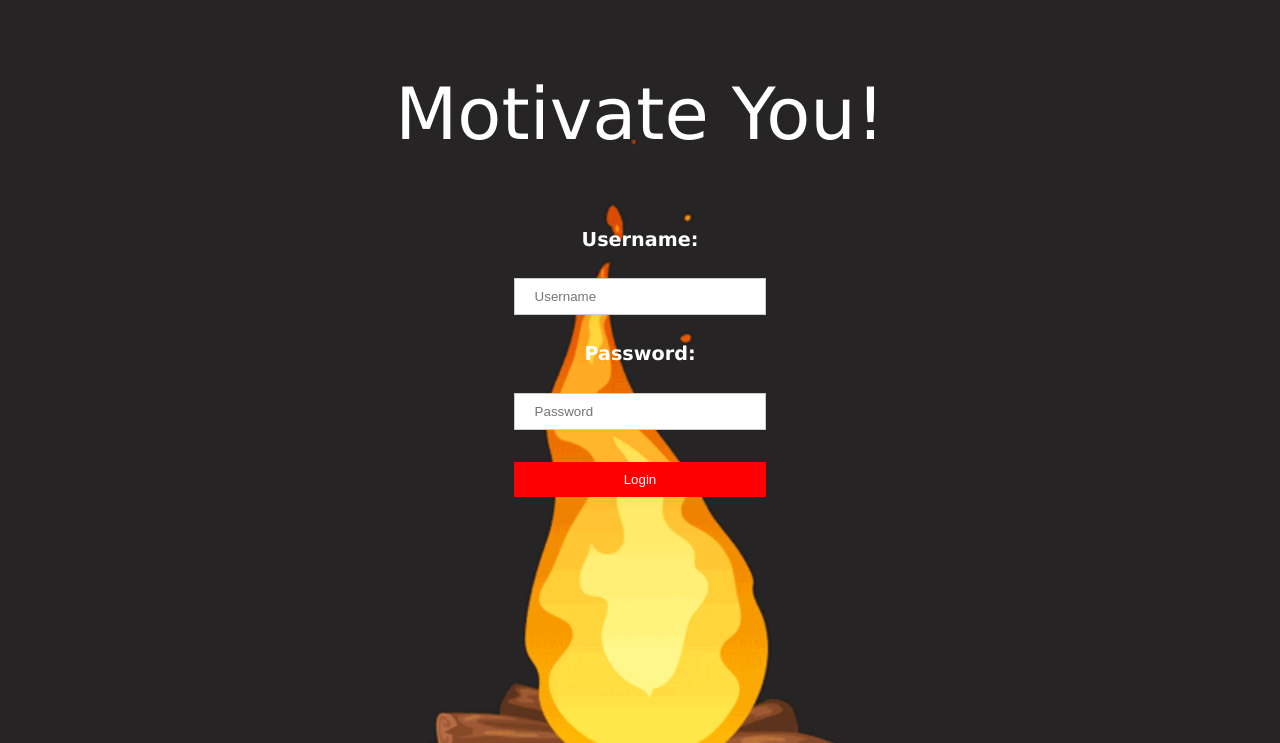
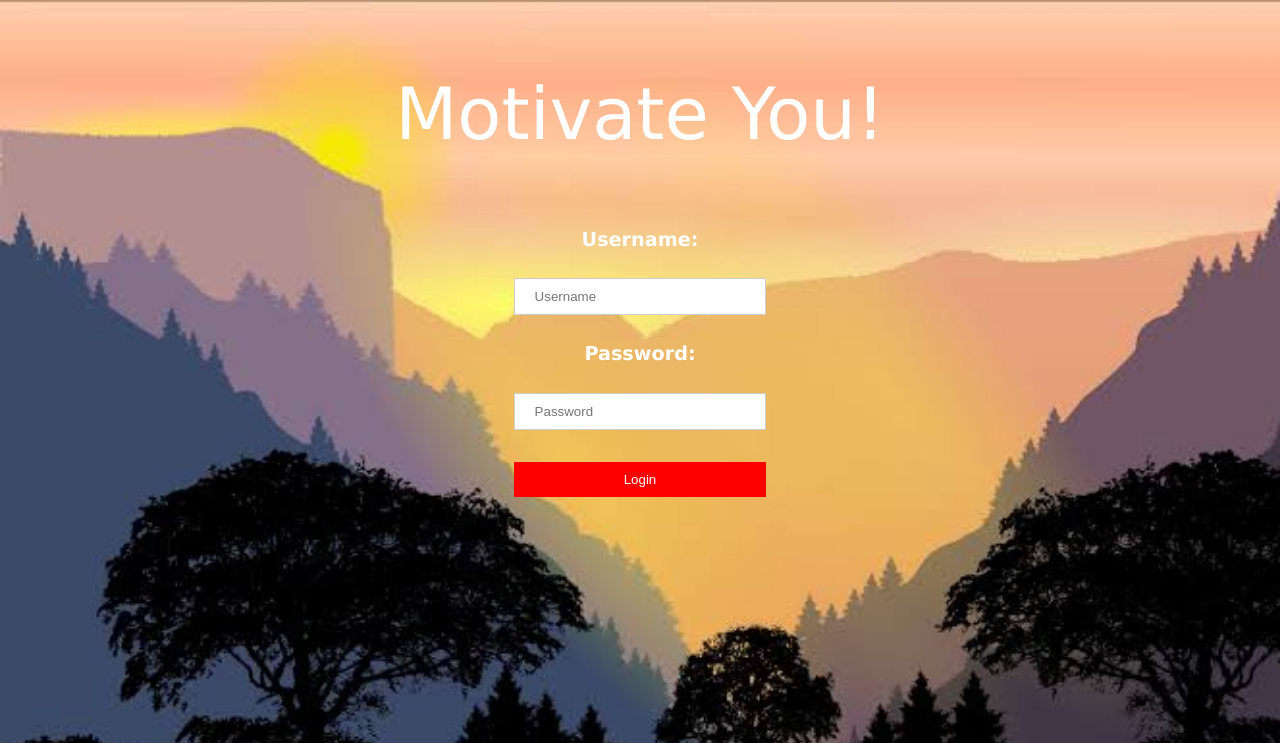
Before and after one commit to furanzu-ro/frocha, a PHP site: page /login.html in a window 1280 px wide. Shown: the top 743 px of the page. Run offline with PHP 8.4, Linux system fonts and the light colour scheme.

Commit message:
Update login.css

```diff
--- a/login.css
+++ b/login.css
@@ -2,7 +2,7 @@ body{
   display: block;
   color: white;
   text-align: center;
-  background-image: url("firestarter.gif");
+  background-image: url("whew22.jpg");
   background-size:cover;
   background-attachment: fixed;
 
```
